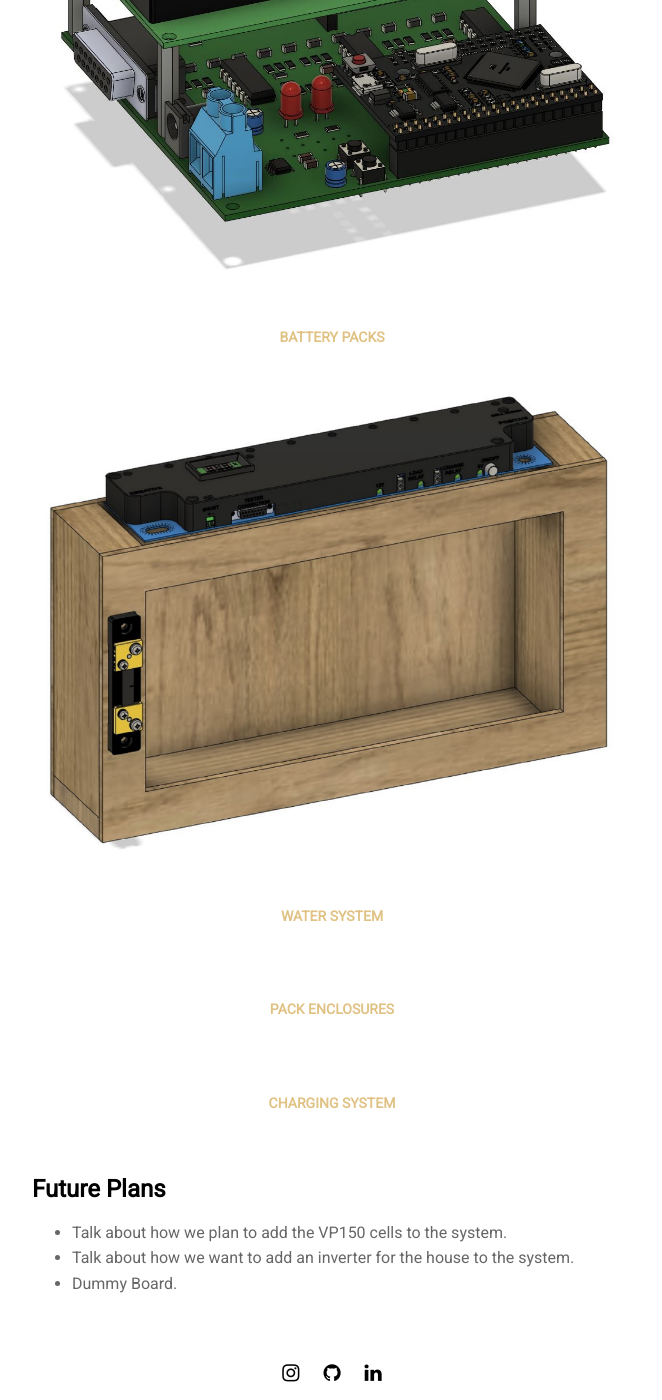
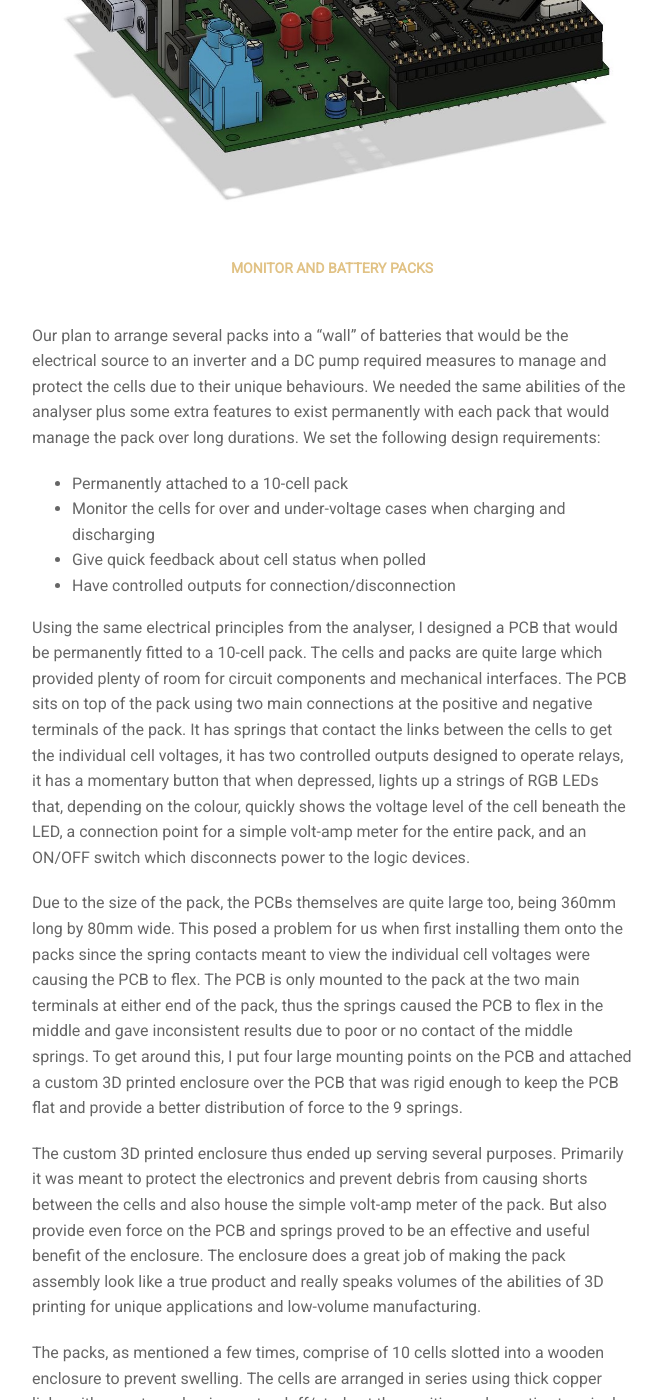
Before and after one commit to Riley903/Riley903.github.io, a Jekyll site: the page built from projects/proj-1.md, in a window 1280 px wide and 1400 px high, scrolled down 7236 px. Shown: the whole window, without its empty margins (308-970 px from the left). Built offline with Jekyll 4.4.1, drawn with Linux system fonts in a browser that asks for light colours; nearby versions of some CDN libraries; some of the changed text lies outside the part shown.

Commit message:
Added monitor and battery pack to proj-1

```diff
--- a/projects/proj-1.md
+++ b/projects/proj-1.md
@@ -20,10 +20,9 @@ The results of the project have been for the benefit of my parents, to provide a
 5. [Sub-Systems](#sub-systems)
     1. [SAFT NiCd Batteries](#saft-nicd-batteries)
     2. [Analyser](#analyser)
-    3. [Pack Monitor](#pack-monitor)
+    3. [Monitor and Battery Packs](#monitor-and-battery-packs)
     4. [Water System](#water-system)
-    5. [Pack Enclosures](#pack-enclosures)
-    6. [Charging System](#charging-system)
+    5. [Charging System](#charging-system)
 6. [Future Plans](#future-plans)
 
 #### History
@@ -92,13 +89,26 @@ Using the Arduino framework, I wrote a program to take the cell voltage and curr
 
 ![](../assets/img/projects/proj-1/NiCd-Battery-Tester-PCB-Rev-3.jpg)
 
-### Battery Packs
+### Monitor and Battery Packs
+
+Our plan to arrange several packs into a "wall" of batteries that would be the electrical source to an inverter and a DC pump required measures to manage and protect the cells due to their unique behaviours. We needed the same abilities of the analyser plus some extra features to exist permanently with each pack that would manage the pack over long durations. We set the following design requirements:
+
+- Permanently attached to a 10-cell pack
+- Monitor the cells for over and under-voltage cases when charging and discharging
+- Give quick feedback about cell status when polled
+- Have controlled outputs for connection/disconnection
+
+Using the same electrical principles from the analyser, I designed a PCB that would be permanently fitted to a 10-cell pack. The cells and packs are quite large which provided plenty of room for circuit components and mechanical interfaces. The PCB sits on top of the pack using two main connections at the positive and negative terminals of the pack. It has springs that contact the links between the cells to get the individual cell voltages, it has two controlled outputs designed to operate relays, it has a momentary button that when depressed, lights up a strings of RGB LEDs that, depending on the colour, quickly shows the voltage level of the cell beneath the LED, a connection point for a simple volt-amp meter for the entire pack, and an ON/OFF switch which disconnects power to the logic devices.
+
+Due to the size of the pack, the PCBs themselves are quite large too, being 360mm long by 80mm wide. This posed a problem for us when first installing them onto the packs since the spring contacts meant to view the individual cell voltages were causing the PCB to flex. The PCB is only mounted to the pack at the two main terminals at either end of the pack, thus the springs caused the PCB to flex in the middle and gave inconsistent results due to poor or no contact of the middle springs. To get around this, I put four large mounting points on the PCB and attached a custom 3D printed enclosure over the PCB that was rigid enough to keep the PCB flat and provide a better distribution of force to the 9 springs.
+
+The custom 3D printed enclosure thus ended up serving several purposes. Primarily it was meant to protect the electronics and prevent debris from causing shorts between the cells and also house the simple volt-amp meter of the pack. But also provide even force on the PCB and springs proved to be an effective and useful benefit of the enclosure. The enclosure does a great job of making the pack assembly look like a true product and really speaks volumes of the abilities of 3D printing for unique applications and low-volume manufacturing.
+
+The packs, as mentioned a few times, comprise of 10 cells slotted into a wooden enclosure to prevent swelling. The cells are arranged in series using thick copper links with a custom aluminum standoff/studs at the positive and negative terminals of the pack that the PCB and cover slot over. Then the cabling to connect the pack to the system can be bolted to the positive and negative studs. The image below shows the final pack assembly.
 
  ![](../assets/img/projects/proj-1/CAD-ASSEMBLY.jpg)
 
 ### Water System
-
-### Pack Enclosures
 
 ### Charging System
 
```
Also changed, not shown: other parts of projects/proj-1.md (+1 -3 lines).
